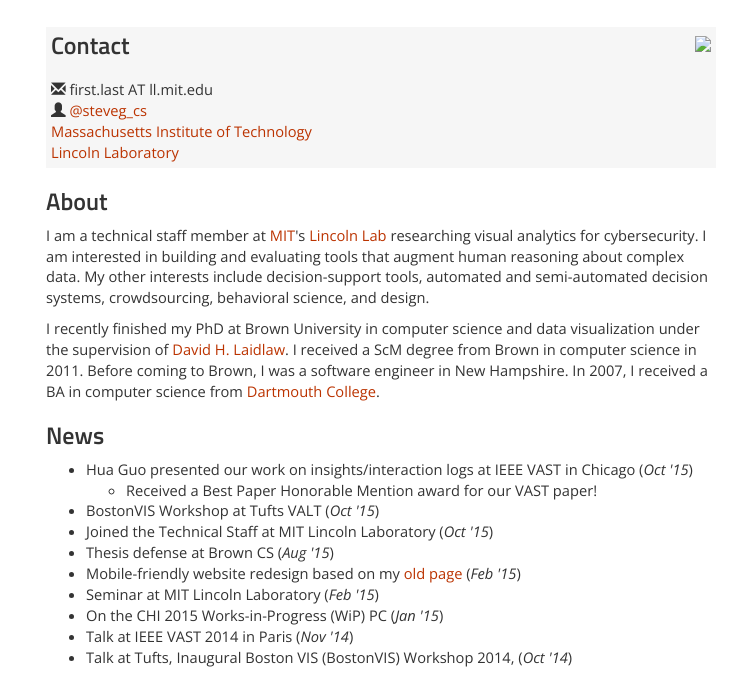
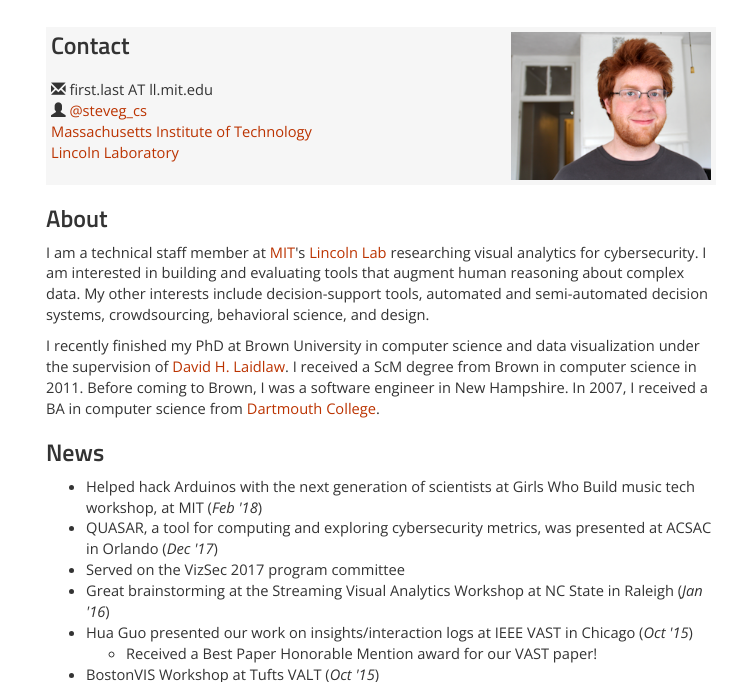
Before and after one commit to steven-gomez/steven-gomez.github.io, a plain HTML site: page index.html in a window 1280 px wide. Both pictures are taken after a click on the link "about". Shown: the part 87-769 px from the top of the page, without its empty margins (259-1005 px from the left). Drawn offline with nearby package versions, Linux system fonts and the light colour scheme.

Commit message:
Fixed broken image links, added recent updates

```diff
--- a/index.html
+++ b/index.html
@@ -56,7 +56,7 @@
           <div class="col-lg-12">
             <div class="media">
               <div class="media-right pull-right effect">
-                <img src="images/faces_2013/face_full_short.png" class="image hidden-xs" width="200px">
+                <img src="img/faces_2013/face_full_short.png" class="image hidden-xs" width="200px">
               </div>
               <div class="media-left">
                 <h3>Contact</h3>
@@ -87,6 +87,10 @@
               News
             </h3>
             <ul>
+              <li>Helped hack Arduinos with the next generation of scientists at <href="http://www.girlswhobuild.org/music-tech/">Girls Who Build</href> music tech workshop, at MIT (<em>Feb '18</em>)</li>
+              <li>QUASAR, a tool for computing and exploring cybersecurity metrics, was presented at ACSAC in Orlando (<em>Dec '17</em>)</li>
+              <li>Served on the VizSec 2017 program committee</li>
+              <li>Great brainstorming at the Streaming Visual Analytics Workshop at NC State in Raleigh (<em>Jan '16</em>)</li>
               <li>Hua Guo presented our work on insights/interaction logs at IEEE VAST in Chicago (<em>Oct '15</em>)</li>
               <ul>
                 <li>Received a Best Paper Honorable Mention award for our VAST paper!</li>
@@ -94,7 +98,7 @@
               <li>BostonVIS Workshop at Tufts VALT (<em>Oct '15</em>)</li>
               <li>Joined the Technical Staff at MIT Lincoln Laboratory (<em>Oct '15</em>)</li>
               <li>Thesis defense at Brown CS (<em>Aug '15</em>)</li>
-              <li>Mobile-friendly website redesign based on my <a href="images/old_design.png">old page</a> (<em>Feb '15</em>) </li>
+              <li>Mobile-friendly website redesign based on my <a href="img/old_design.png">old page</a> (<em>Feb '15</em>) </li>
               <li>Seminar at MIT Lincoln Laboratory (<em>Feb '15</em>) </li>
               <li>On the CHI 2015 Works-in-Progress (WiP) PC (<em>Jan '15</em>)</li>
               <li>Talk at IEEE VAST 2014 in Paris (<em>Nov '14</em>)</li>
```
